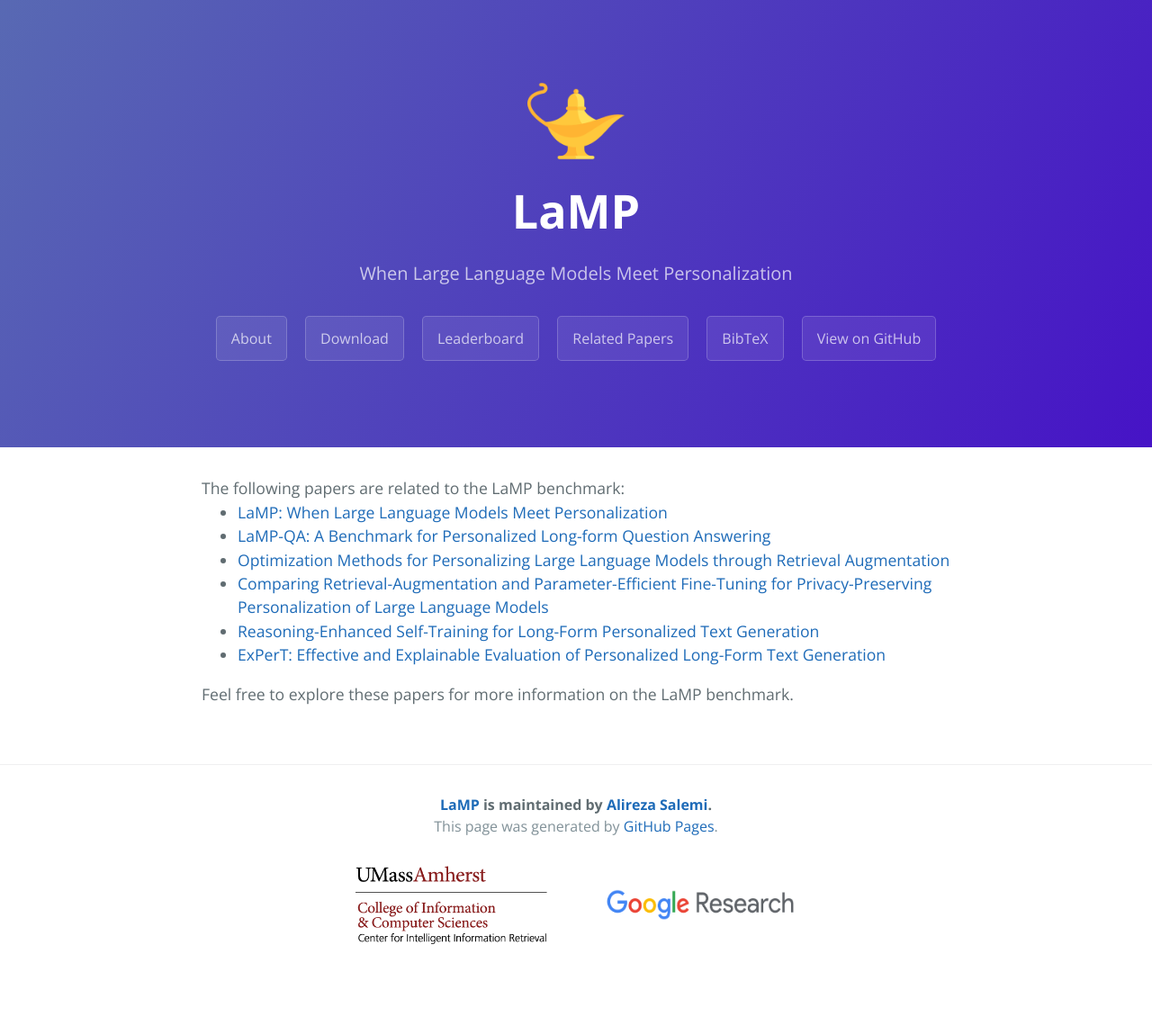
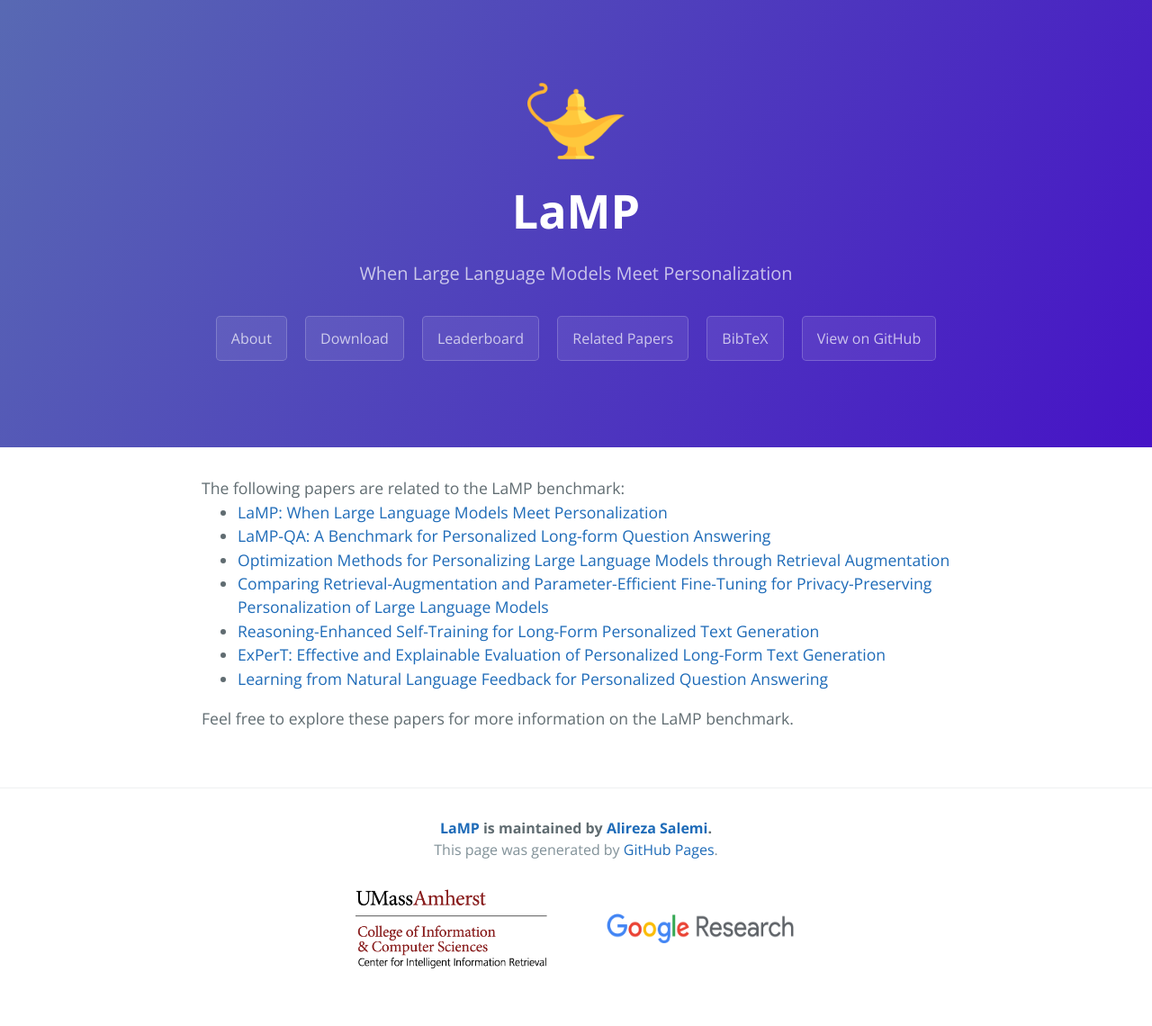
Before and after one commit to LaMP-Benchmark/lamp-benchmark.github.io, a Jekyll site: the page built from related-papers.html, in a window 1280 px wide. Shown: the whole page at 90% size. Built offline with Jekyll 4.4.1, drawn with Linux system fonts in a browser that asks for light colours; before the commit the page ends 1113 px from its top, so only the background shows below that.

Commit message:
Update related-papers.html

```diff
--- a/related-papers.html
+++ b/related-papers.html
@@ -15,7 +15,8 @@ The following papers are related to the LaMP benchmark:
    <li><a href="https://arxiv.org/abs/2409.09510">Comparing Retrieval-Augmentation and Parameter-Efficient Fine-Tuning for Privacy-Preserving Personalization of Large Language Models</a></li>
    <li><a href="https://arxiv.org/abs/2501.04167">Reasoning-Enhanced Self-Training for Long-Form Personalized Text Generation</a></li>
    <li><a href="https://arxiv.org/abs/2501.14956">ExPerT: Effective and Explainable Evaluation of Personalized Long-Form Text Generation</a></li>
- </ul>
+   <li><a href="https://arxiv.org/abs/2508.10695">Learning from Natural Language Feedback for Personalized Question Answering</a></li>
+</ul>
 
 
 
```
